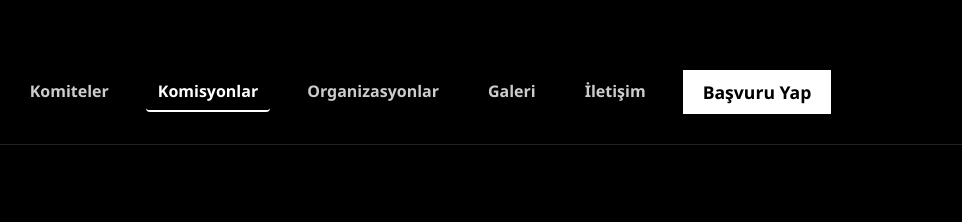
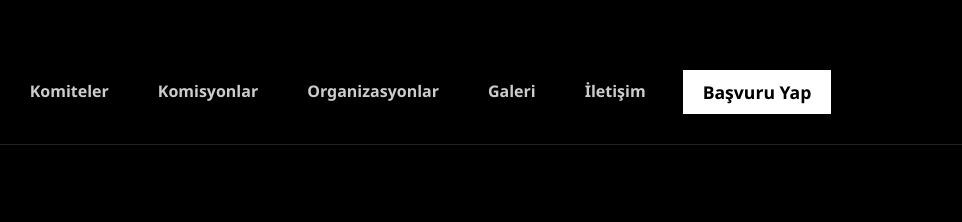
Before and after one commit to Muhammed-Ali-Ktr/Konparlamento-son, a plain HTML site: page about.html in a window 1280 px wide. Shown: the top 222 px of the page, 318-1280 px from the left. Drawn offline with Linux system fonts and the light colour scheme.

Commit message:
Update about.html

```diff
--- a/about.html
+++ b/about.html
@@ -592,7 +592,7 @@ footer {
                     <li><a href="index.html">Ana Sayfa</a></li>
                     <li><a href="about.html" class="active">Hakkımızda</a></li>
                     <li><a href="commite.html">Komiteler</a></li>
-                    <li><a href="commisions.html"class="active">Komisyonlar</a></li>
+                    <li><a href="commisions.html">Komisyonlar</a></li>
                     <li><a href="events.html">Organizasyonlar</a></li>
                     <li><a href="gallery.html">Galeri</a></li>
                     <li><a href="contact.html">İletişim</a></li>
```
